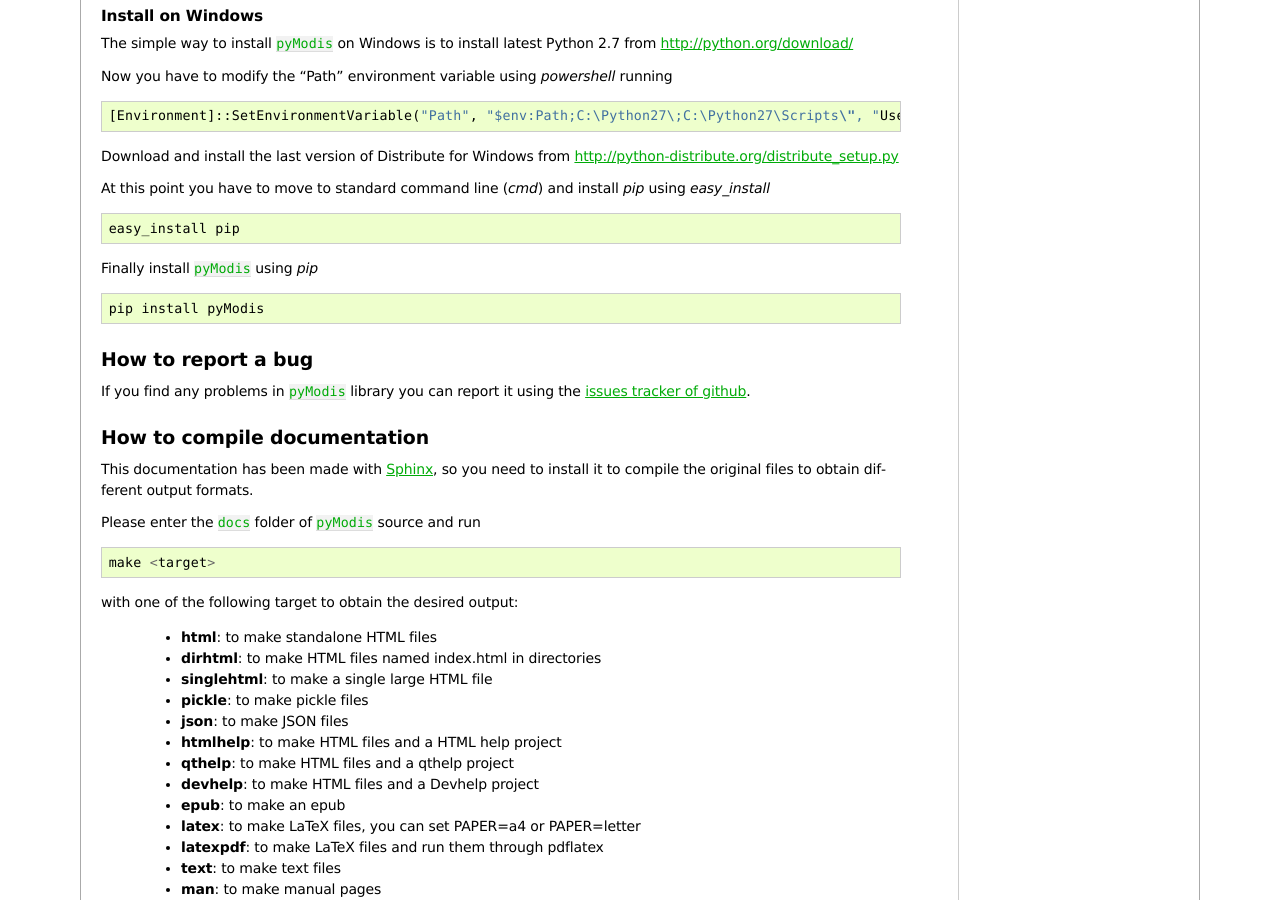
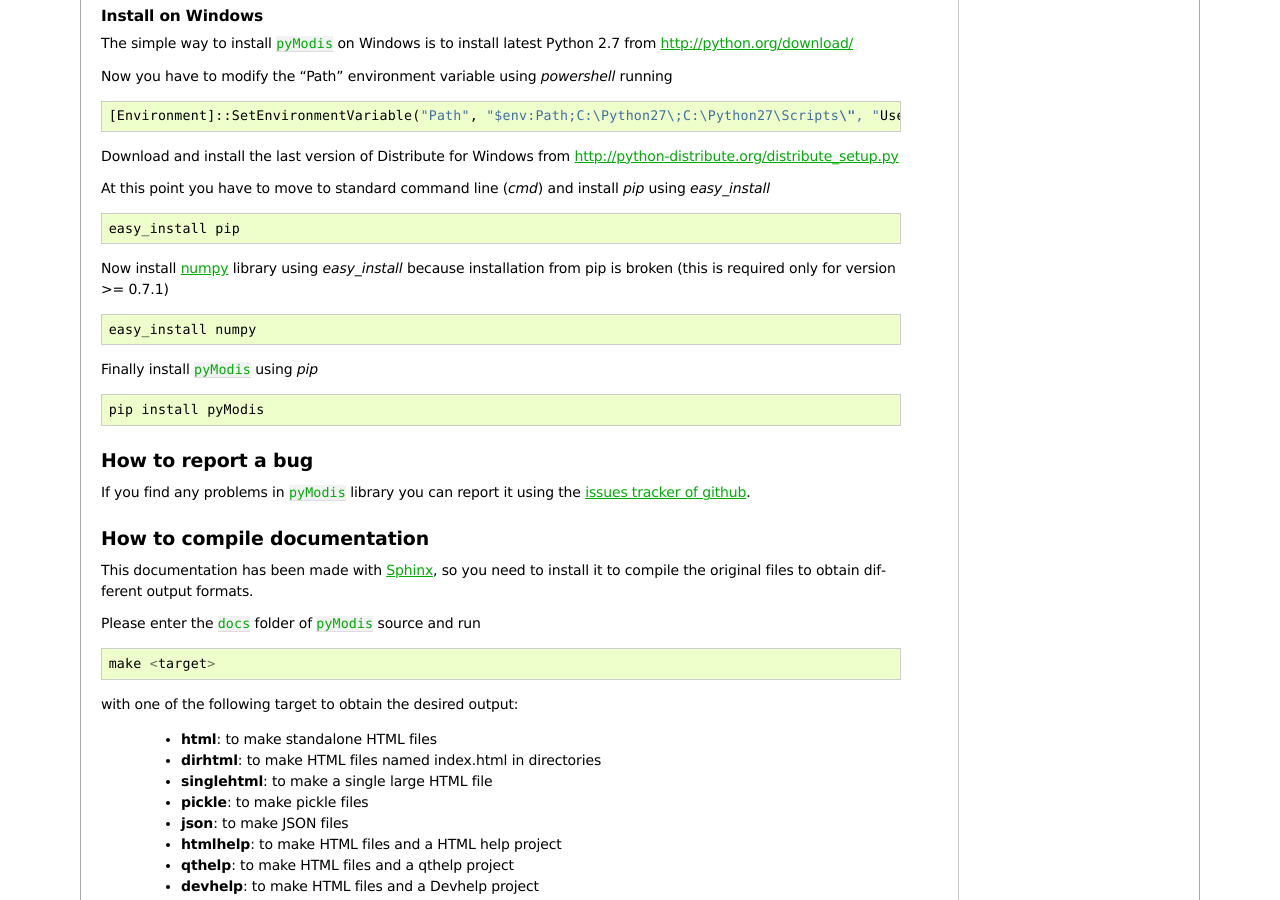
Before and after one commit to lucadelu/pyModis, a Sphinx documentation site: the page built from docs/source/info.rst, in a window 1280 px wide and 900 px high, scrolled down 1207 px. Built offline with Sphinx 7.4.7, drawn with Linux system fonts in a browser that asks for light colours; formulas are drawn with MathJax 3; a script that is not in the unit is left out; comment, search, counter and statistics services are not loaded; the version number is read from the project's files by our own code.

Commit message:
update installation on windows

```diff
--- a/docs/source/info.rst
+++ b/docs/source/info.rst
@@ -72,17 +72,25 @@
 Install on Windows
 ^^^^^^^^^^^^^^^^^^^^^
 
-The simple way to install ``pyModis`` on Windows is to install latest Python 2.7 from http://python.org/download/
+The simple way to install ``pyModis`` on Windows is to install latest Python 2.7
+from http://python.org/download/
 
 Now you have to modify the "Path" environment variable using *powershell* running ::
 
     [Environment]::SetEnvironmentVariable("Path", "$env:Path;C:\Python27\;C:\Python27\Scripts\", "User")
 
-Download and install the last version of Distribute for Windows from http://python-distribute.org/distribute_setup.py
+Download and install the last version of Distribute for Windows from
+http://python-distribute.org/distribute_setup.py
 
-At this point you have to move to standard command line (*cmd*) and install *pip* using *easy_install* ::
+At this point you have to move to standard command line (*cmd*) and install *pip*
+using *easy_install* ::
 
     easy_install pip
+
+Now install `numpy <http://www.numpy.org>`_ library using *easy_install* because
+installation from pip is broken (this is required only for version >= 0.7.1) ::
+
+    easy_install numpy
 
 Finally install ``pyModis`` using *pip* ::
 
```
Also changed, not shown: 2 other files.
